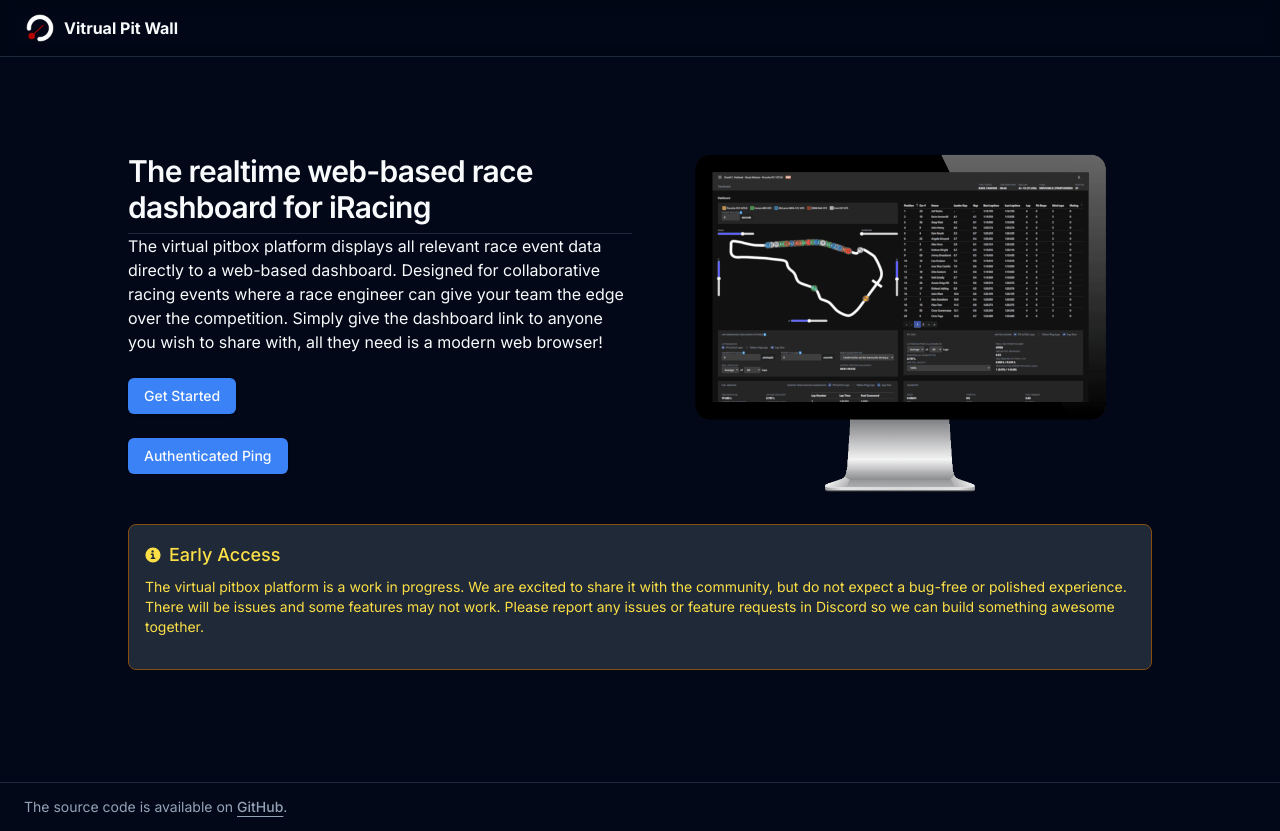
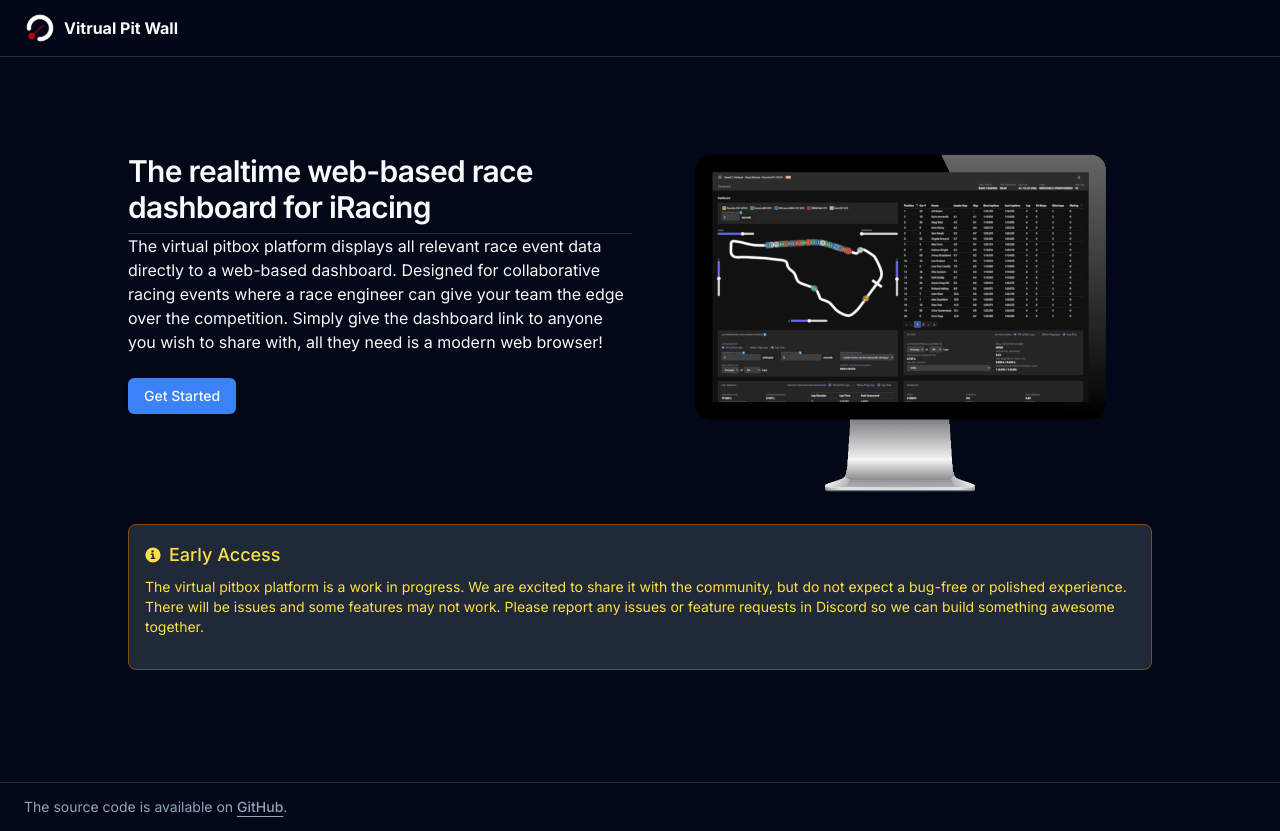
Before and after one commit to kart7990/virtualpitwall, a Next.js app: page / in a window 1280 px wide. Built offline with nearby package versions, Linux system fonts and the light colour scheme.

Commit message:
remove dev testing ping

```diff
--- a/src/app/page.tsx
+++ b/src/app/page.tsx
@@ -3,15 +3,8 @@
 import { SiteFooter } from '@/components/core/site-footer'
 import { Button } from '@/components/core/ui/button'
 import Link from 'next/link'
-import axios from 'axios'
-import { API_V1_URL } from "@/config/urls"
 
 export default function Home() {
-
-  const authenticatedPing = async () => {
-    console.log(await axios.get(`${API_V1_URL}/ping`))
-  }
-
 
   return (
     <div className="relative min-h-screen flex flex-col">
@@ -30,9 +23,6 @@
               </p>
               <div>
                 <Link href={'/pitwall/home'}><Button className='my-6'>Get Started</Button></Link>
-              </div>
-              <div>
-                <Button onClick={() => authenticatedPing()}>Authenticated Ping</Button>
               </div>
             </div>
             <div>
```
